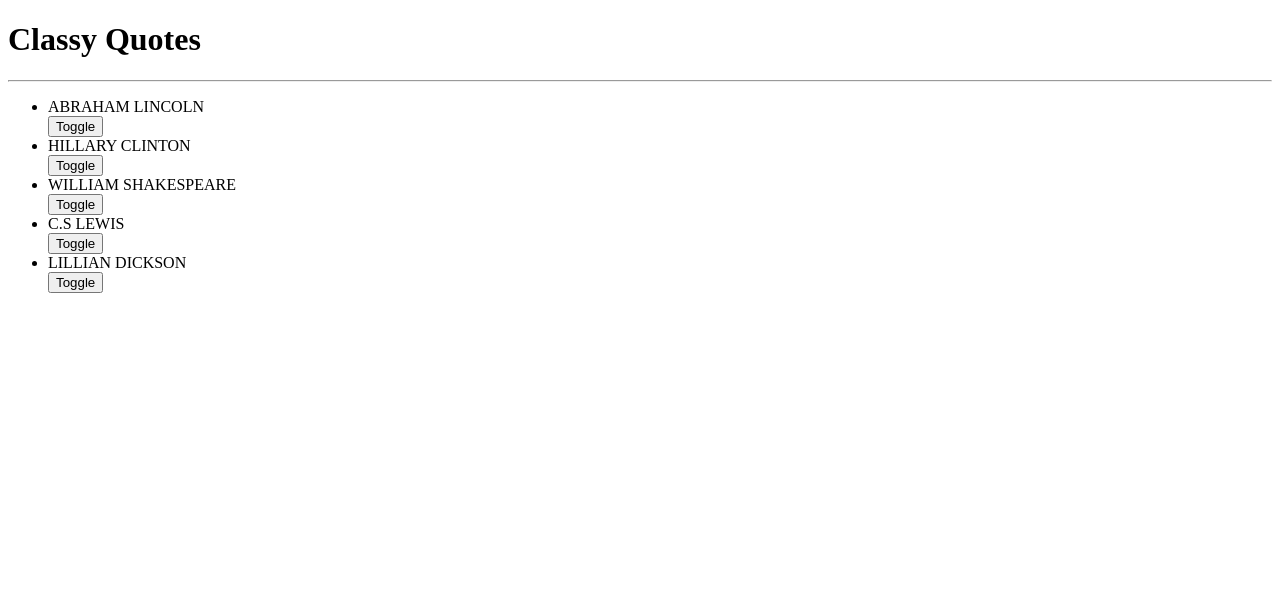
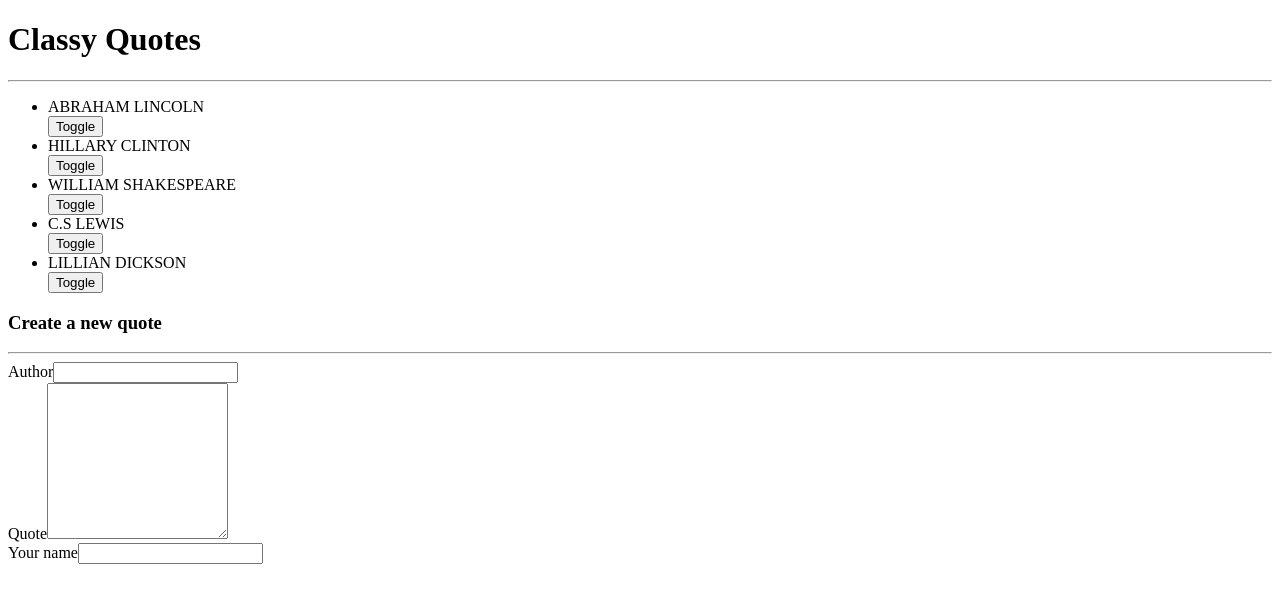
Before and after one commit to Koech-code/Quotes-App, an Angular app: page / in a window 1280 px wide. Shown: the top 602 px of the page. Built offline with nearby package versions, Linux system fonts and the light colour scheme.

Commit message:
bind the quotes-form

```diff
--- a/src/app/quote/quote.component.html
+++ b/src/app/quote/quote.component.html
@@ -1,4 +1,5 @@
-<div>
+<div class="container-fluid">
+  <div>
     <h1>Classy Quotes</h1>
     <hr>
     <ul>
@@ -10,3 +11,5 @@
       </li>
     </ul>
   </div>
+  <app-quotes-form></app-quotes-form>
+</div>
```
